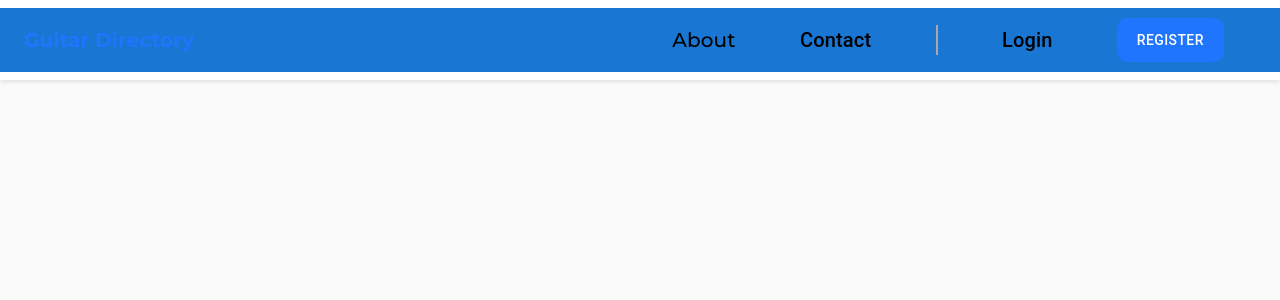
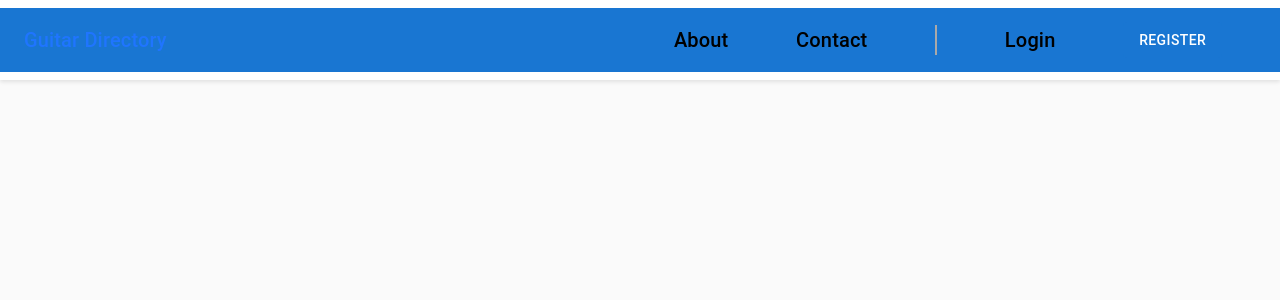
Before and after one commit to stefanomusicman/guitar_frontend, a Next.js app: page / in a window 1280 px wide. Shown: the top 300 px of the page. Built offline with nearby package versions, Linux system fonts and the light colour scheme; no server answers.

Commit message:
style: relocate styles for navbar to useStyles

```diff
--- a/src/components/navBar/navBar.tsx
+++ b/src/components/navBar/navBar.tsx
@@ -31,6 +31,26 @@ const useStyles = makeStyles(() => ({
         justifyContent: 'space-around',
         alignItems: 'center',
     },
+    splitter: {
+        width: '2px',
+        backgroundColor: 'darkGrey',
+        height: '30px',
+    },
+    links: {
+        color: 'black',
+        fontFamily: 'Montserrat, sans-serif',
+    },
+    button: {
+        borderRadius: '10px',
+        padding: '10px 20px',
+        backgroundColor: '#1F75FE',
+    },
+    name: {
+        color: '#1F75FE',
+        fontWeight: 'bold',
+        flexGrow: 1,
+        fontFamily: 'Montserrat, sans-serif',
+    },
 }));
 
 const NavBar = () => {
@@ -48,21 +68,21 @@ const DesktopNavBar = () => {
         <Box className={classes.mainContainer}>
             <AppBar elevation={0} className={classes.navBar} position="static">
                 <Toolbar>
-                    <Typography variant="h6" component="div" sx={{ color: '#1F75FE', fontWeight: 'bold', flexGrow: 1, fontFamily: 'Montserrat, sans-serif' }}>
+                    <Typography variant="h6" component="div" className={classes.name}>
                         Guitar Directory
                     </Typography>
                     <Box className={classes.navLinks}>
-                        <Typography variant="h6" component="div" sx={{ color: 'black', fontFamily: 'Montserrat, sans-serif' }}>
+                        <Typography variant="h6" component="div" className={classes.links}>
                             About
                         </Typography>
-                        <Typography variant="h6" component="div" sx={{ color: 'black' }}>
+                        <Typography variant="h6" component="div" className={classes.links}>
                             Contact
                         </Typography>
-                        <Box sx={{ width: '2px', backgroundColor: 'darkGrey', height: '30px' }}></Box>
-                        <Typography variant="h6" component="div" sx={{ color: 'black' }}>
+                        <Box className={classes.splitter} />
+                        <Typography variant="h6" component="div" className={classes.links}>
                             Login
                         </Typography>
-                        <Button sx={{ borderRadius: '10px', padding: '10px 20px', backgroundColor: '#1F75FE' }} disableElevation variant="contained">Register</Button>
+                        <Button className={classes.button} disableElevation variant="contained">Register</Button>
                     </Box>
                 </Toolbar>
             </AppBar>
@@ -83,7 +103,7 @@ const MobileNavBar = () => {
         <Box className={classes.mainContainer}>
             <AppBar elevation={0} className={classes.navBar} position="static">
                 <Toolbar>
-                    <Typography variant="h6" component="div" sx={{ color: 'black', fontWeight: 'bold', flexGrow: 1, fontFamily: 'Montserrat, sans-serif' }}>
+                    <Typography variant="h6" component="div" className={classes.name}>
                         Guitar Directory
                     </Typography>
                     <IconButton
```
